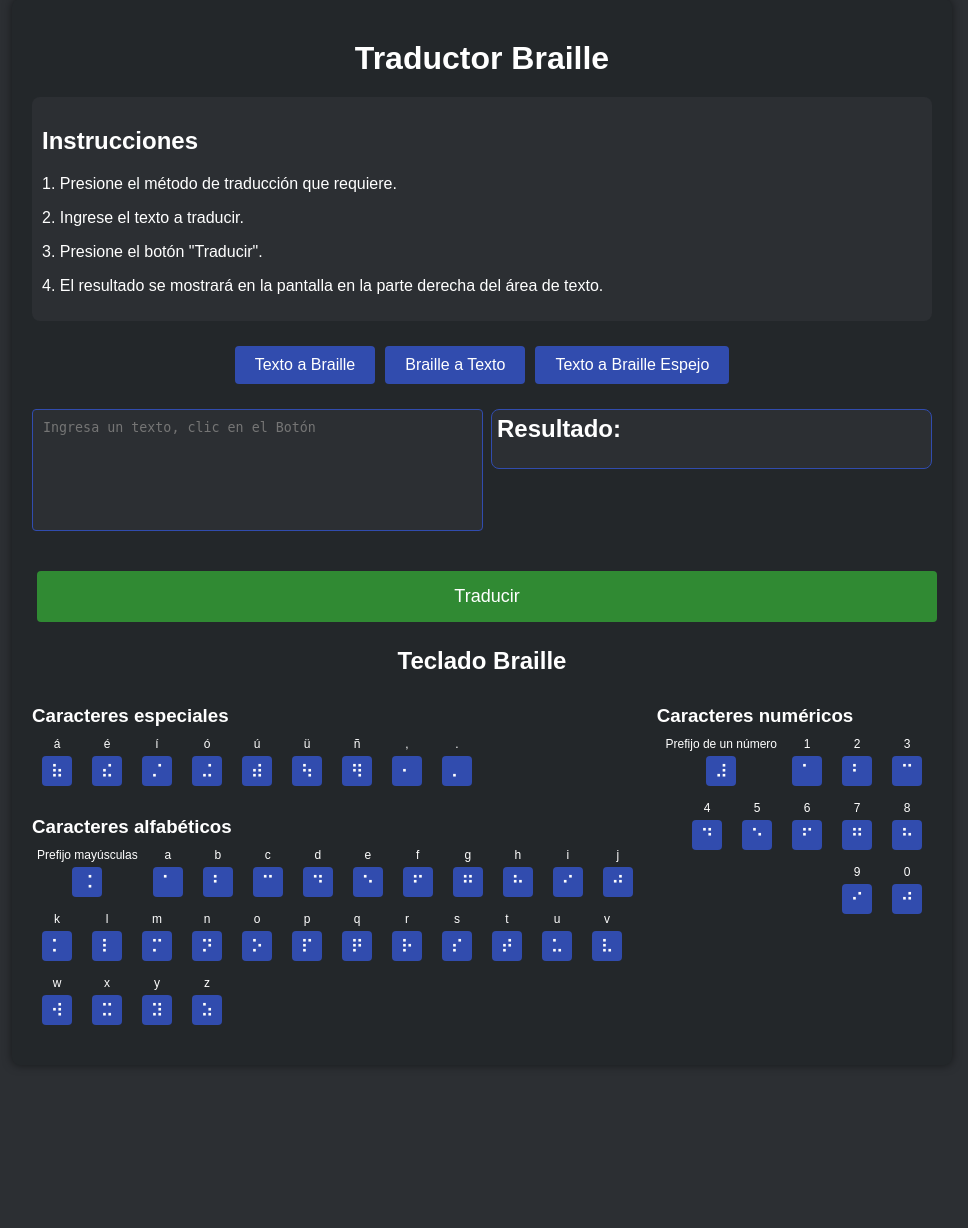
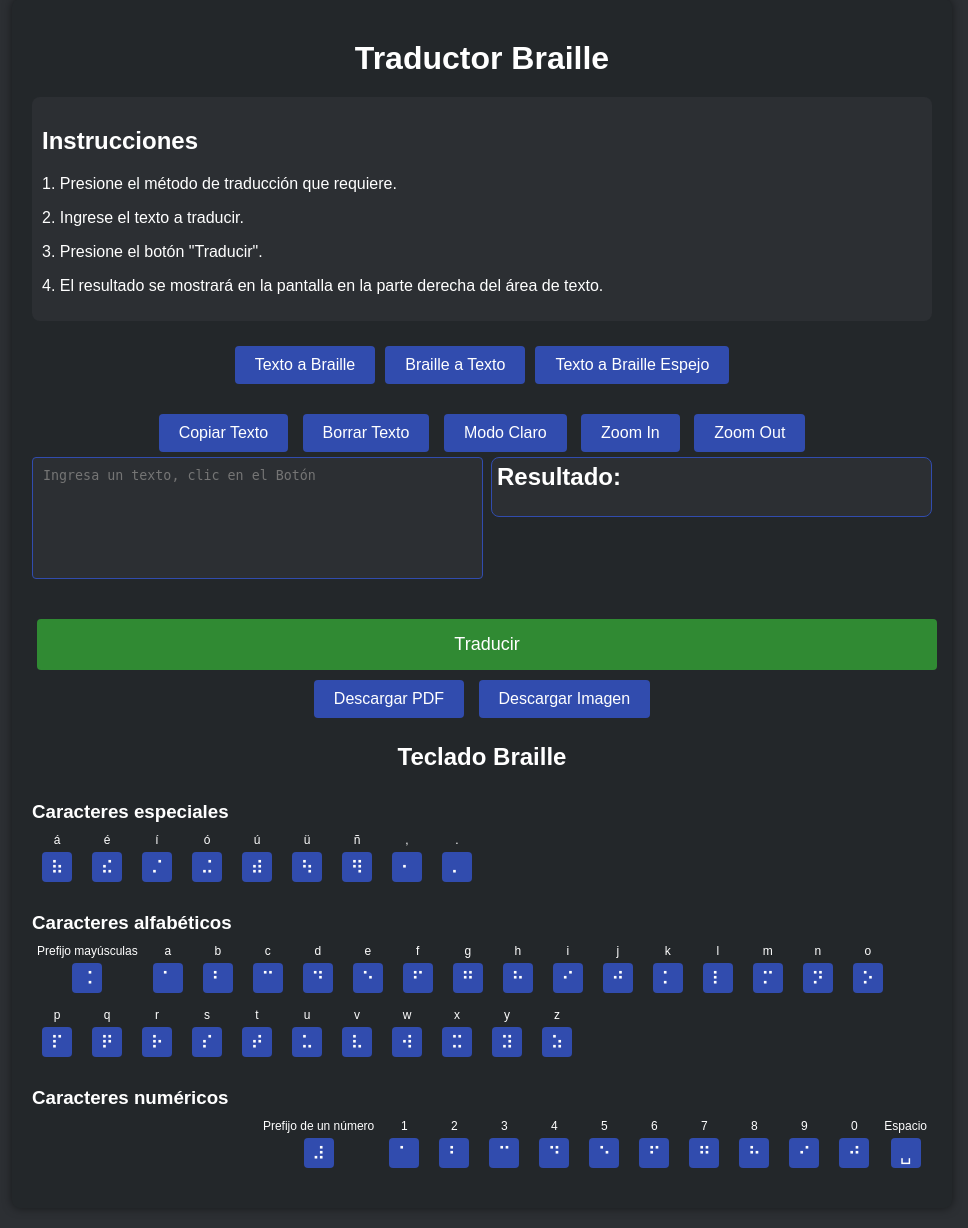
Before and after one commit to xknuclesx/Traductor-Braille, a Flask app: page / in a window 1280 px wide. Shown: the part 21-1249 px from the top of the page, without its empty margins (158-1126 px from the left). Before the commit the page ends 1046 px from the top, so only its background shows below. Run offline with Flask 3, Linux system fonts and the light colour scheme; some libraries are stand-ins or nearby versions.

Commit message:
Update index.html

```diff
--- a/Codigo-version-1/templates/index.html
+++ b/Codigo-version-1/templates/index.html
@@ -4,32 +4,17 @@
     <meta charset="UTF-8">
     <meta name="viewport" content="width=device-width, initial-scale=1.0">
     <title>Traductor Braille</title>
+    <!-- Enlace al archivo de estilos CSS -->
     <link rel="stylesheet" type="text/css" href="{{ url_for('static', filename='css/styles.css') }}">
-    <script>
-        function insertCharacter(character) {
-            var textArea = document.getElementById('input-text');
-            textArea.value += character;
-        }
-
-        function selectDirection(direction) {
-            var directions = ['text_to_braille', 'braille_to_text', 'text_to_braille_mirror'];
-            directions.forEach(function(dir) {
-                document.getElementById(dir).classList.remove('selected');
-            });
-            document.getElementById(direction).classList.add('selected');
-            document.getElementById('direction').value = direction;
-            document.getElementById('input-text').value = '';
-        }
-    </script>
-    <style>
-        .selected {
-            background-color: #4CAF50;
-        }
-    </style>
+    <!-- Bibliotecas externas de JavaScript -->
+    <script src="https://cdnjs.cloudflare.com/ajax/libs/html2canvas/1.4.1/html2canvas.min.js"></script>
+    <script src="https://cdnjs.cloudflare.com/ajax/libs/jspdf/2.5.1/jspdf.umd.min.js"></script>
 </head>
-<body>
+<body class="dark-mode">
     <div class="container">
         <h1>Traductor Braille</h1>
+
+        <!-- Sección de instrucciones -->
         <div class="instructions">
             <h2>Instrucciones</h2>
             <p>1. Presione el método de traducción que requiere.</p>
@@ -37,22 +22,43 @@
             <p>3. Presione el botón "Traducir".</p>
             <p>4. El resultado se mostrará en la pantalla en la parte derecha del área de texto.</p>
         </div>
-        <form action="/translate" method="post">
+
+        <!-- Formulario para traducción -->
+        <form action="/translate" method="post" id="translateForm">
             <input type="hidden" id="direction" name="direction" value="{{ direction }}">
+
+            <!-- Botones de selección de dirección de traducción -->
             <div class="buttons">
                 <button type="button" id="text_to_braille" onclick="selectDirection('text_to_braille')">Texto a Braille</button>
                 <button type="button" id="braille_to_text" onclick="selectDirection('braille_to_text')">Braille a Texto</button>
                 <button type="button" id="text_to_braille_mirror" onclick="selectDirection('text_to_braille_mirror')">Texto a Braille Espejo</button>
             </div>
-            <div class="input-result-container">
+
+            <!-- Botones de utilidades -->
+            <div class="utility-buttons">
+                <button type="button" onclick="copyText()">Copiar Texto</button>
+                <button type="button" onclick="clearText()">Borrar Texto</button>
+                <button type="button" id="darkModeButton" onclick="toggleDarkMode()">Modo Claro</button>
+                <button type="button" onclick="zoomIn()">Zoom In</button>
+                <button type="button" onclick="zoomOut()">Zoom Out</button>
+            </div>
+
+            <!-- Área de texto de entrada y resultado -->
+            <div class="input-result-container disabled">
                 <textarea id="input-text" name="text" placeholder="Ingresa un texto, clic en el Botón">{{ input_text }}</textarea>
                 <div class="result">
-                    <h2>Resultado:</h2>
-                    <p>{{ result }}</p>
+                    <h2 class="result-title">Resultado:</h2>
+                    <p id="resultText">{{ result }}</p>
                 </div>
             </div>
-            <button type="submit" class="translate-button">Traducir</button>
+
+            <!-- Botones para traducir y descargar -->
+            <button type="button" class="translate-button" onclick="submitForm()">Traducir</button>
+            <button type="button" id="downloadPDFButton" class="hidden" onclick="downloadPDF()">Descargar PDF</button>
+            <button type="button" id="downloadImageButton" class="hidden" onclick="downloadImage()">Descargar Imagen</button>
         </form>
+
+        <!-- Sección de teclado Braille -->
         <div class="keyboard">
             <h2>Teclado Braille</h2>
             <div class="keyboard-container">
@@ -75,20 +81,24 @@
                         </div>
                         {% endfor %}
                     </div>
-                </div>
-                <div class="keyboard-rows-numbers">
                     <h3>Caracteres numéricos</h3>
                     <div class="keyboard-row-numbers">
-                        {% for char, braille in [('Prefijo de un número', '⠼'), ('1', '⠁'), ('2', '⠃'), ('3', '⠉'), ('4', '⠙'), ('5', '⠑'), ('6', '⠋'), ('7', '⠛'), ('8', '⠓'), ('9', '⠊'), ('0', '⠚') ] %}
+                        {% for char, braille in [('Prefijo de un número', '⠼'), ('1', '⠁'), ('2', '⠃'), ('3', '⠉'), ('4', '⠙'), ('5', '⠑'), ('6', '⠋'), ('7', '⠛'), ('8', '⠓'), ('9', '⠊'), ('0', '⠚')] %}
                         <div class="char-button">
                             <span class="char-ref">{{ char }}</span>
                             <button type="button" onclick="insertCharacter('{{ braille }}')">{{ braille }}</button>
                         </div>
                         {% endfor %}
+                        <div class="char-button">
+                            <span class="char-ref">Espacio</span>
+                            <button type="button" onclick="insertCharacter(' ')">␣</button>
+                        </div>
                     </div>
                 </div>
             </div>
         </div>
     </div>
+    <!-- Enlace al archivo JavaScript -->
+    <script src="{{ url_for('static', filename='js/script.js') }}"></script>
 </body>
 </html>
```
